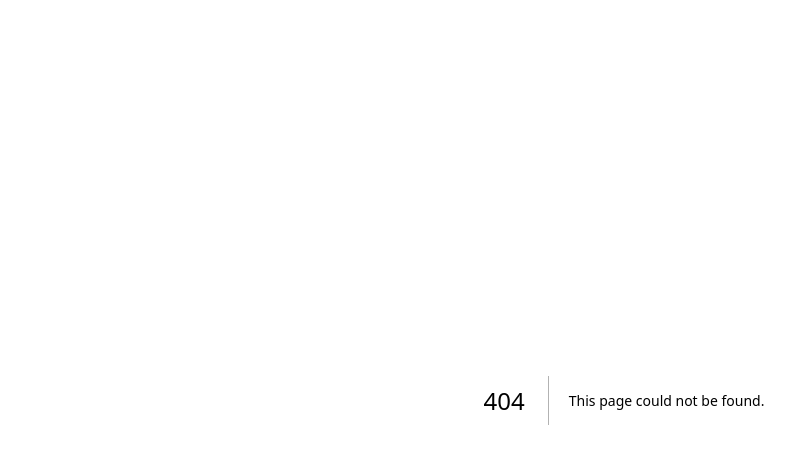
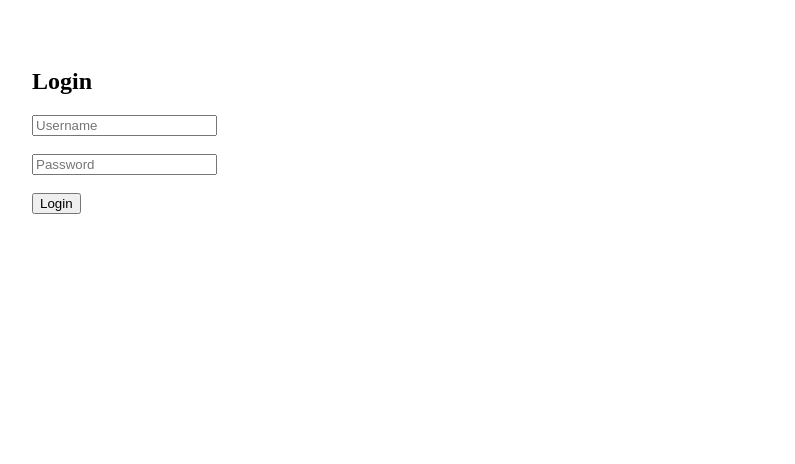
Before and after one commit to oduorgeorge513-pixel/derivslave, a Next.js app: page /pages/login in a window 1280 px wide. Before the commit this address had no page. Shown: the top 464 px of the page, without its empty margins (16-811 px from the left). Built offline with nearby package versions, Linux system fonts and the light colour scheme.

Commit message:
Create login.js

```diff
--- /dev/null
+++ b/pages/pages/login.js
@@ -0,0 +1,15 @@
+export default function Login() {
+  function login() {
+    localStorage.setItem("user", "JIJO");
+    window.location.href = "/dashboard";
+  }
+
+  return (
+    <div style={{ padding: 40 }}>
+      <h2>Login</h2>
+      <input placeholder="Username" /><br /><br />
+      <input type="password" placeholder="Password" /><br /><br />
+      <button onClick={login}>Login</button>
+    </div>
+  );
+}
```
